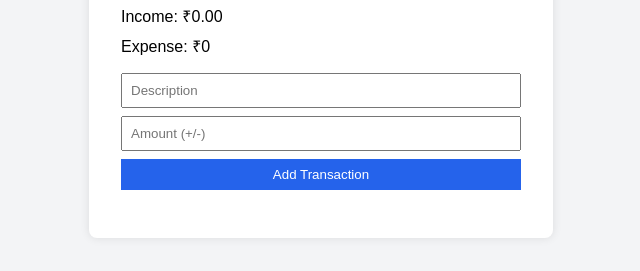
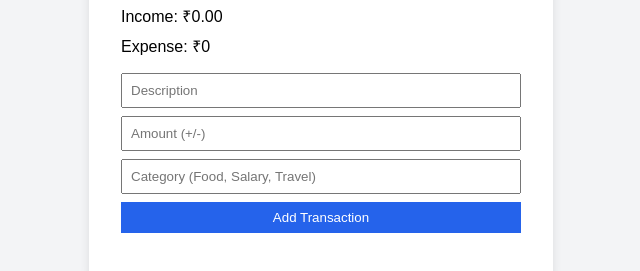
Before and after one commit to Aafrin-kashis/Expense-Tracker, a website built with Vite: page tracker/index.html in a window 1280 px wide. Shown: the part 161-432 px from the top of the page, without its empty margins (319-959 px from the left). Built offline with nearby package versions, Linux system fonts and the light colour scheme.

Commit message:
Adding input type in html for a category input

```diff
--- a/tracker/index.html
+++ b/tracker/index.html
@@ -18,6 +18,7 @@
     <form id="form">
       <input type="text" id="text" placeholder="Description" required />
       <input type="number" id="amount" placeholder="Amount (+/-)" required />
+      <input type="text" id="category" placeholder="Category (Food, Salary, Travel)" required/>
       <button type="submit">Add Transaction</button>
     </form>
 
```
